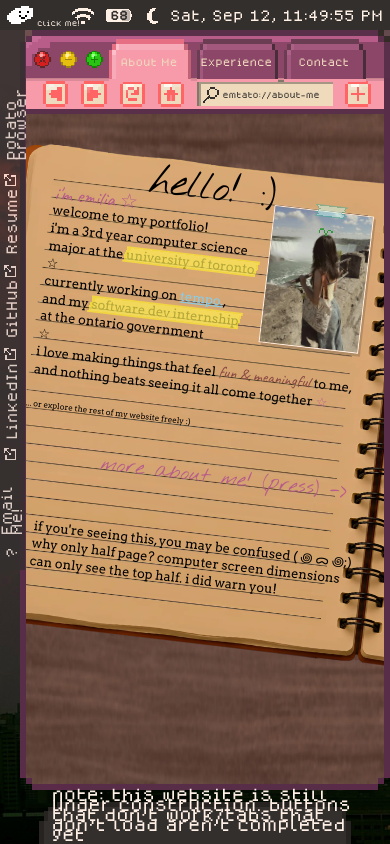
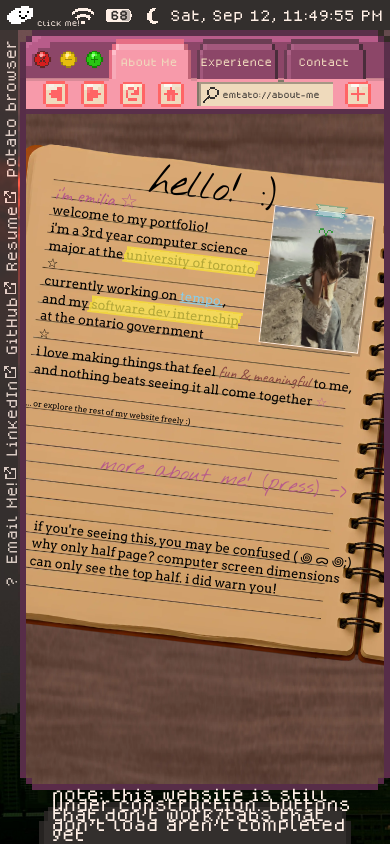
Before and after one commit to emtato/emtato-portfolio, a React (Vite) app: page / in a window 390 px wide. Built offline with nearby package versions, Linux system fonts and the light colour scheme.

Commit message:
fix mobile menubar wrap line

```diff
--- a/src/components/menu-bar/MenuBar.css
+++ b/src/components/menu-bar/MenuBar.css
@@ -214,7 +214,7 @@
         padding-right: 10px;
         transform: rotate(-90deg) translateX(-100%);
         flex-direction: row-reverse;
-        width: 530px;
+        width: 560px;
         background-color: var(--color-smoky-charcoal);
         opacity: 0.8;
     }
```
